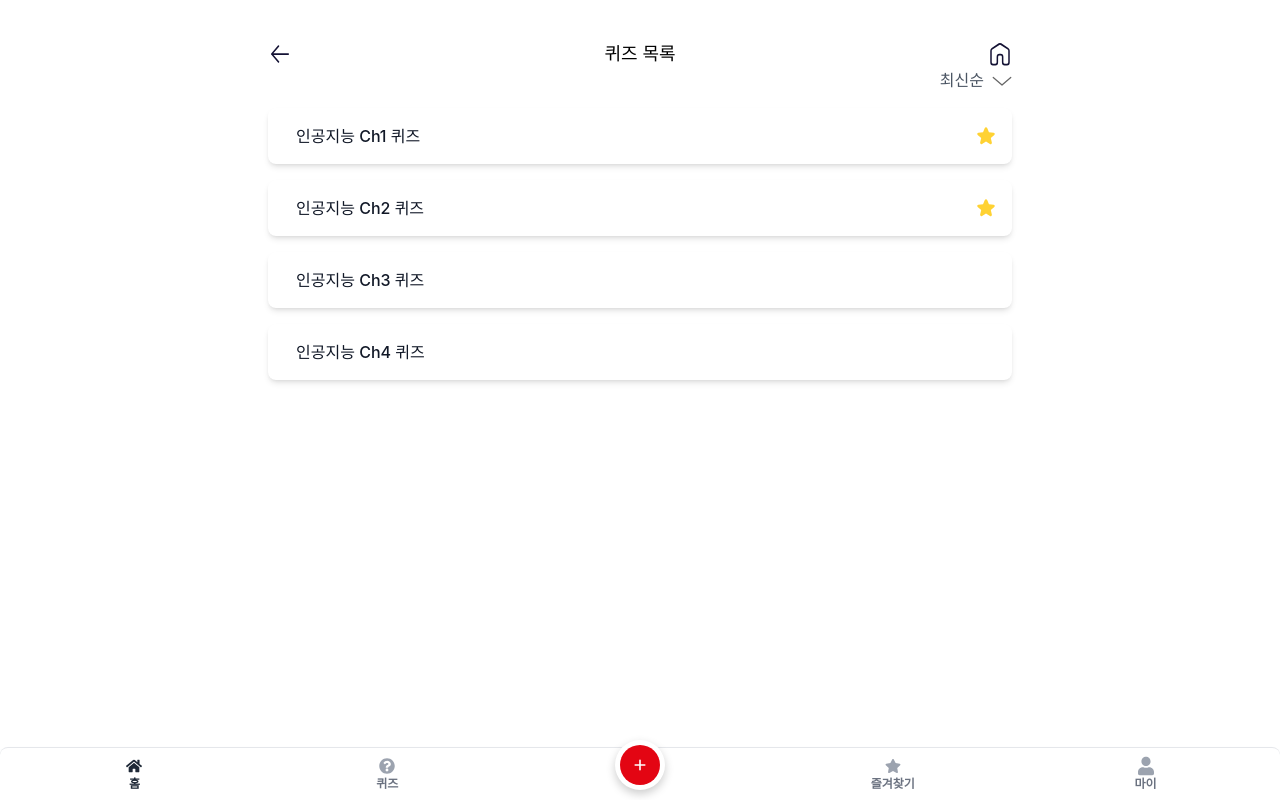
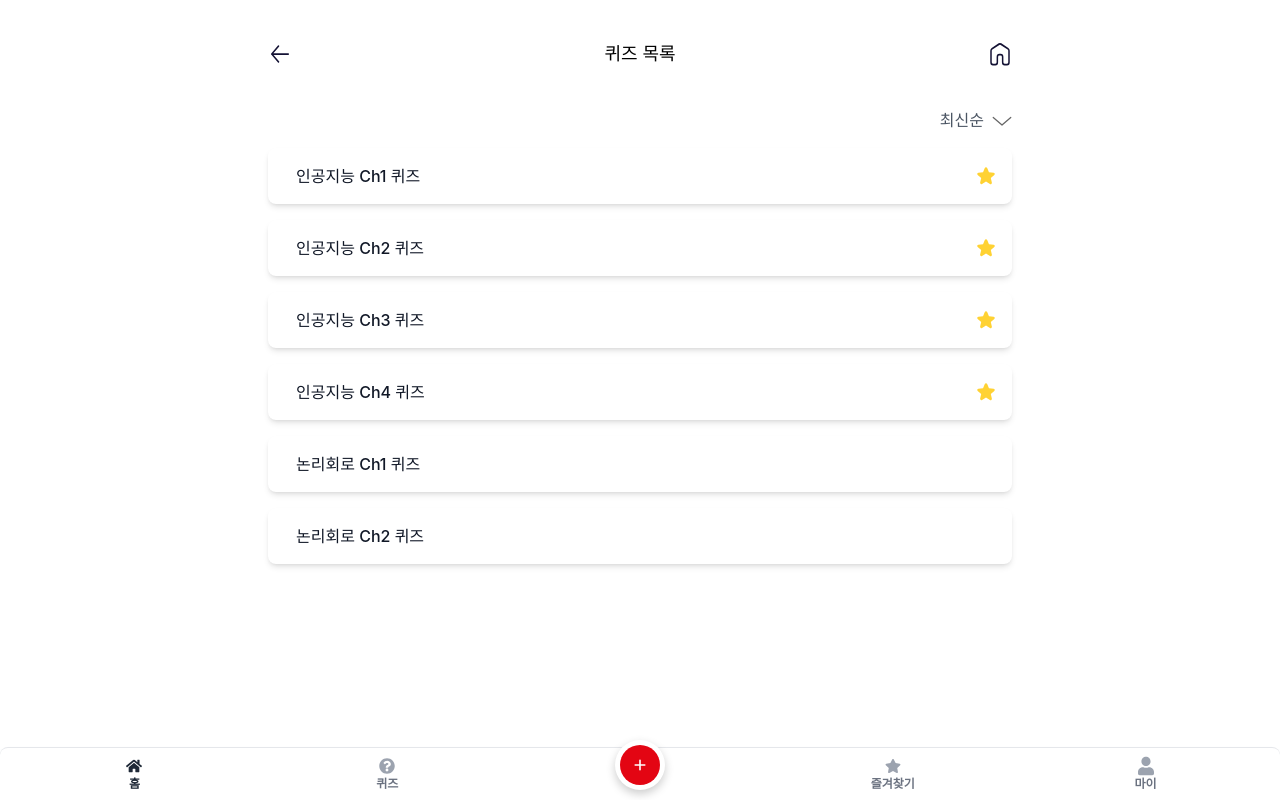
Before and after one commit to TEAM-MukTae/fe, a React (Create React App) app: page /quiz in a window 1280 px wide. Built offline with nearby package versions, Linux system fonts and the light colour scheme; a web font is replaced by a local one.

Commit message:
fix: quizPage 링크 수정

```diff
--- a/src/pages/QuizPage.tsx
+++ b/src/pages/QuizPage.tsx
@@ -11,11 +11,23 @@ const dummy = {
             quizId: 3,
             title: "인공지능 Ch3 퀴즈",
             date: "09.18",
-            starred: false,
+            starred: true,
         },
         {
             quizId: 4,
             title: "인공지능 Ch4 퀴즈",
+            date: "09.18",
+            starred: true,
+        },
+        {
+            quizId: 5,
+            title: "논리회로 Ch1 퀴즈",
+            date: "09.18",
+            starred: false,
+        },
+        {
+            quizId: 6,
+            title: "논리회로 Ch2 퀴즈",
             date: "09.18",
             starred: false,
         },
@@ -30,7 +42,7 @@ function QuizPage() {
     };
 
     return (
-        <div className="pb-10">
+        <div className="pt-10 pb-5">
             <div className="flex flex-row items-center justify-end">
                 <div className="mr-2 text-gray-600">최신순</div>
                 <img src={bottom} />
@@ -41,7 +53,7 @@ function QuizPage() {
                     key={quiz.quizId}
                     keyword={quiz.date}
                     isStarred={quiz.starred}
-                    onClick={() => handleCardClick(`quiz-${quiz.quizId}`)}
+                    onClick={() => handleCardClick(`${quiz.quizId}`)}
                 >
                     {quiz.title}
                 </Card>
```
